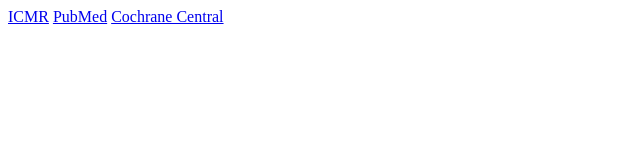
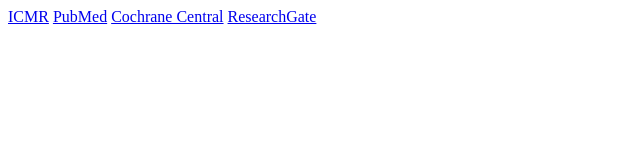
Before and after one commit to jayantrmail/scholarxdb1, a plain HTML site: page index.html in a window 1280 px wide. Shown: the whole page, without its empty margins (0-640 px from the left). Drawn offline with Linux system fonts and the light colour scheme.

Commit message:
Update index.html

```diff
--- a/index.html
+++ b/index.html
@@ -7,6 +7,7 @@
 <a href="http://icmr.nic.in">ICMR</a>
 <a href="http://www.ncbi.nlm.nih.gov/pubmed/">PubMed</a>
 <a href="http://onlinelibrary.wiley.com/o/cochrane/clcentral/articles/">Cochrane Central</a>
+<a href="http://researchgate.net">ResearchGate</a>
 
 </body>
 </html>
```
